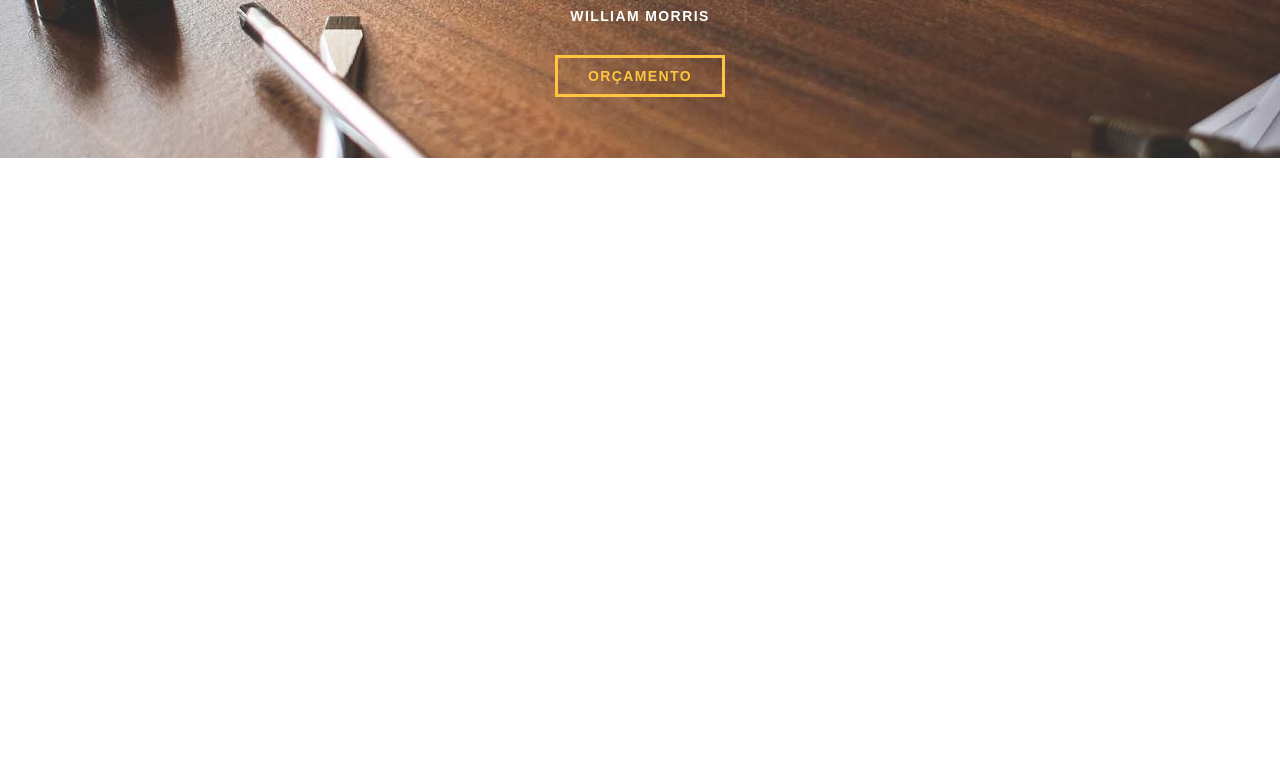
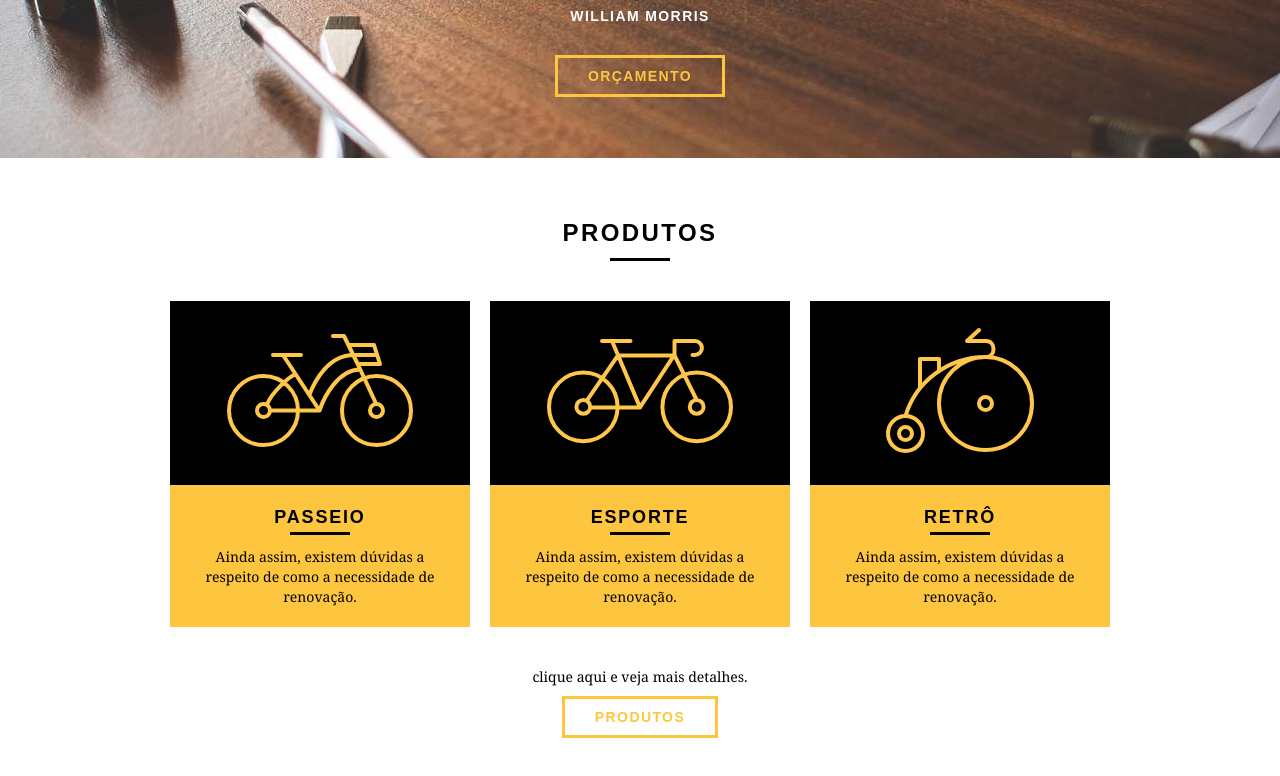
Before and after one commit to juliusczm/origamid-bikcraft, a plain HTML site: page index.html in a window 1280 px wide. Shown: the part 318-1094 px from the top of the page. Before the commit the page ends 800 px from the top, so only its background shows below. Drawn offline with Linux system fonts and the light colour scheme.

Commit message:
Adicionada a seção de produtos

```diff
--- a/css/style.css
+++ b/css/style.css
@@ -7,6 +7,17 @@ p {
   font-family: Georgia, "Times New Roman", serif;
   font-size: 14px;
   line-height: 20px;
+}
+
+.subtitulo {
+  font-size: 24px;
+  line-height: 30px;
+  font-weight: bold;
+  letter-spacing: 0.1em;
+  text-transform: uppercase;
+  text-align: center;
+  margin-bottom: 40px;
+  color: #000;
 }
 
 .btn {
@@ -26,6 +37,11 @@ p {
   border-color: #fff;
 }
 
+.btn.btn-preto:hover {
+  color: #000;
+  border-color: #000;
+}
+
 /* Header */
 .header {
   position: fixed;
@@ -33,6 +49,7 @@ p {
   width: 100%;
   background: #fec63e;
   padding: 15px 0;
+  z-index: 10;
 }
 
 .header_menu {
@@ -103,3 +120,60 @@ p {
   font-size: 14px;
   letter-spacing: 0.1em;
 }
+
+/* Produtos */
+.produtos {
+  padding: 60px 0;
+}
+
+.subtitulo:after {
+  content: " ";
+  display: block;
+  width: 60px;
+  height: 3px;
+  background: #000;
+  margin: 10px auto 10px auto;
+}
+
+.produtos_lista li {
+  background: #fec63e;
+  text-align: center;
+}
+
+.produtos_lista li h3 {
+  font-weight: bold;
+  font-size: 18px;
+  line-height: 25px;
+  text-transform: uppercase;
+  letter-spacing: 0.1em;
+  margin-top: 20px;
+}
+
+.produtos_lista li h3:after {
+  content: " ";
+  display: block;
+  width: 60px;
+  height: 3px;
+  background: #000;
+  margin: 2px auto;
+}
+
+.produtos_icone {
+  background: #000;
+  padding: 20px;
+  text-align: center;
+}
+
+.produtos_lista li p {
+  padding: 10px 20px 20px 20px;
+}
+
+.call {
+  padding-top: 40px;
+  text-align: center;
+  clear: both;
+}
+
+.call p {
+  margin-bottom: 20px;
+}
--- a/index.html
+++ b/index.html
@@ -38,5 +38,47 @@
         <a href="produtos.html" class="btn">Orçamento</a>
       </div>
     </section>
+
+    <section class="produtos container">
+      <h2 class="subtitulo">Produtos</h2>
+      <ul class="produtos_lista">
+        <li class="grid-1-3">
+          <div class="produtos_icone">
+            <img src="img/produtos/passeio.svg" alt="Bikcraft Passeio" />
+          </div>
+          <h3>Passeio</h3>
+          <p>
+            Ainda assim, existem dúvidas a respeito de como a necessidade de
+            renovação.
+          </p>
+        </li>
+
+        <li class="grid-1-3">
+          <div class="produtos_icone">
+            <img src="img/produtos/esporte.svg" alt="Bikcraft Esporte" />
+          </div>
+          <h3>Esporte</h3>
+          <p>
+            Ainda assim, existem dúvidas a respeito de como a necessidade de
+            renovação.
+          </p>
+        </li>
+
+        <li class="grid-1-3">
+          <div class="produtos_icone">
+            <img src="img/produtos/retro.svg" alt="Bikcraft Retrô" />
+          </div>
+          <h3>Retrô</h3>
+          <p>
+            Ainda assim, existem dúvidas a respeito de como a necessidade de
+            renovação.
+          </p>
+        </li>
+      </ul>
+      <div class="call">
+        <p>clique aqui e veja mais detalhes.</p>
+        <a href="produtos.html" class="btn btn-preto">Produtos</a>
+      </div>
+    </section>
   </body>
 </html>
```
